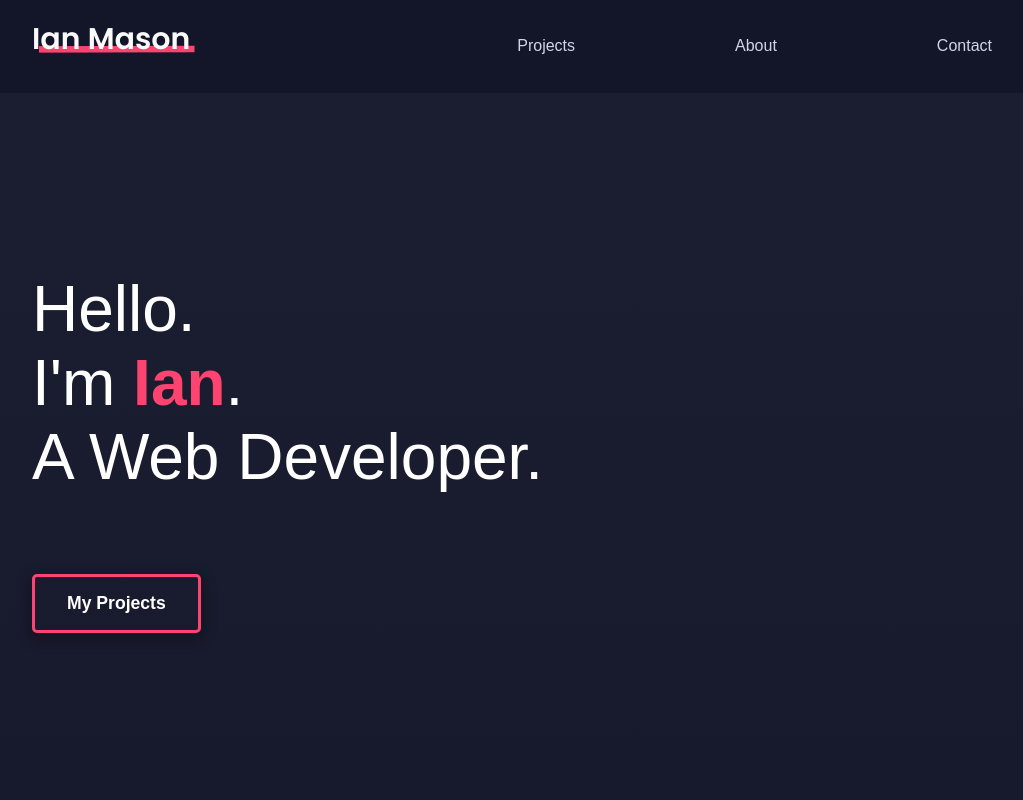
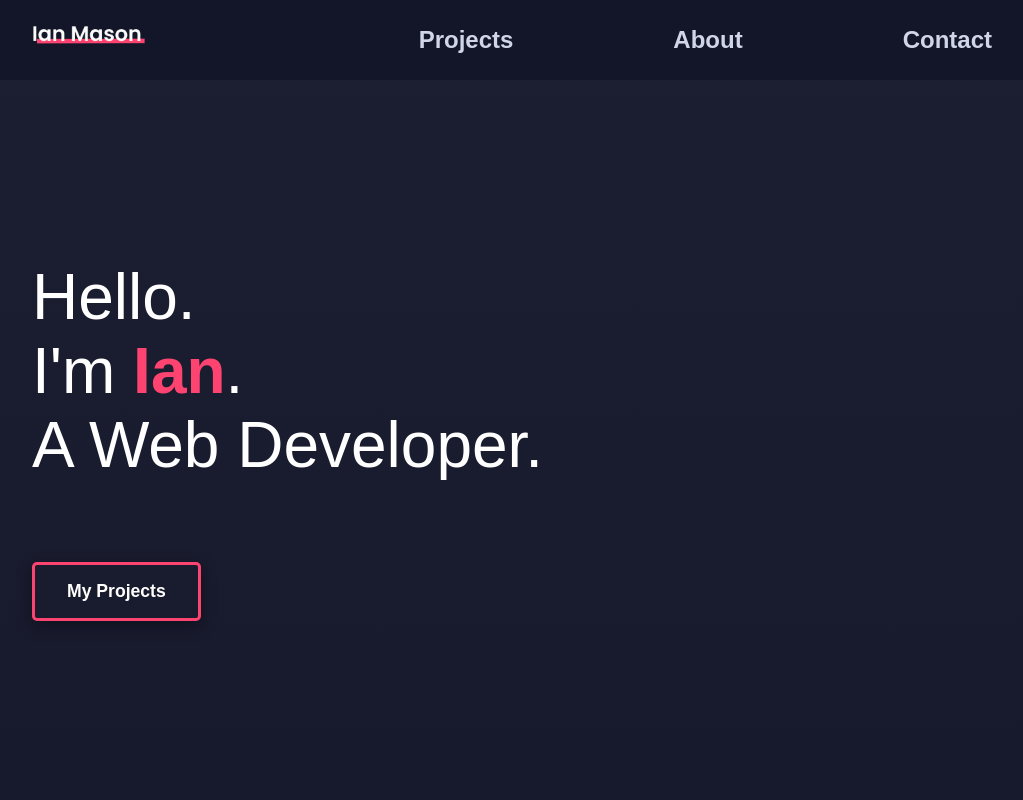
Before and after one commit to ism90/ian-mason-portfolio, a React (Create React App) app: page / in a window 1280 px wide. Shown: the top 800 px of the page, without its empty margins (128-1151 px from the left). Built offline with nearby package versions, Linux system fonts and the light colour scheme.

Commit message:
Styled Nav

```diff
--- a/src/components/Nav.jsx
+++ b/src/components/Nav.jsx
@@ -47,6 +47,15 @@
   a {
     color: #d1d5e8;
     text-decoration: none;
+    font-size: 1.5rem;
+    font-weight: bold;
+    transition: all 0.5s ease;
+    &:hover {
+      color: white;
+      text-decoration: underline;
+      text-decoration-color: #fd4370;
+      text-decoration-thickness: 4px;
+    }
   }
 
   #logo img {
```
